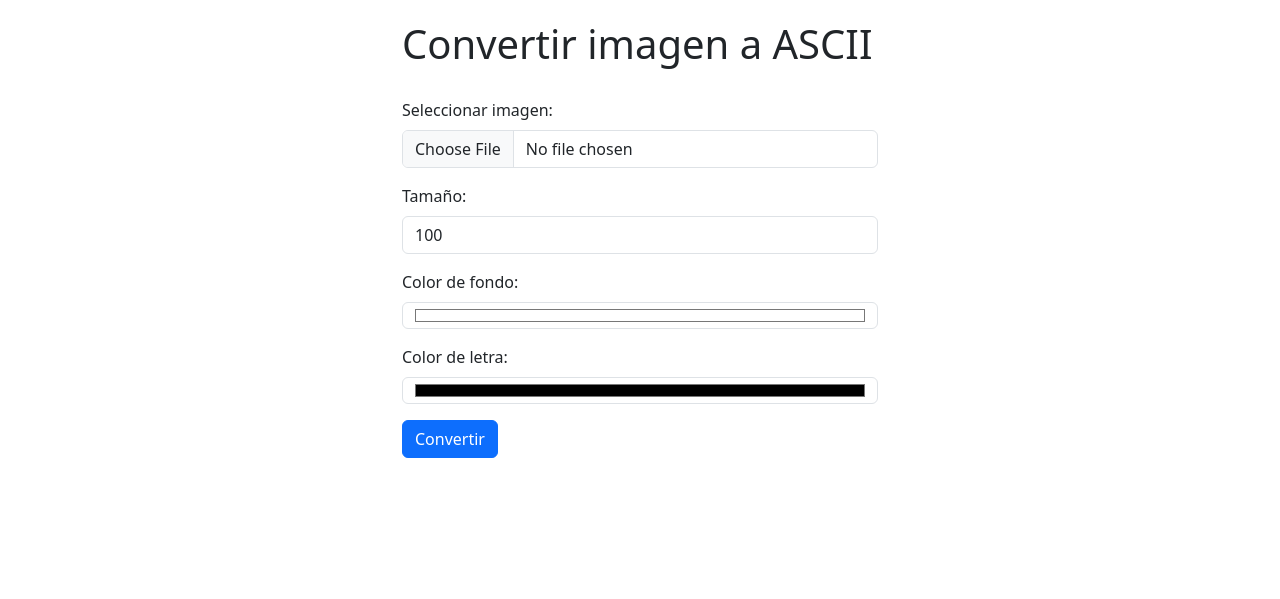
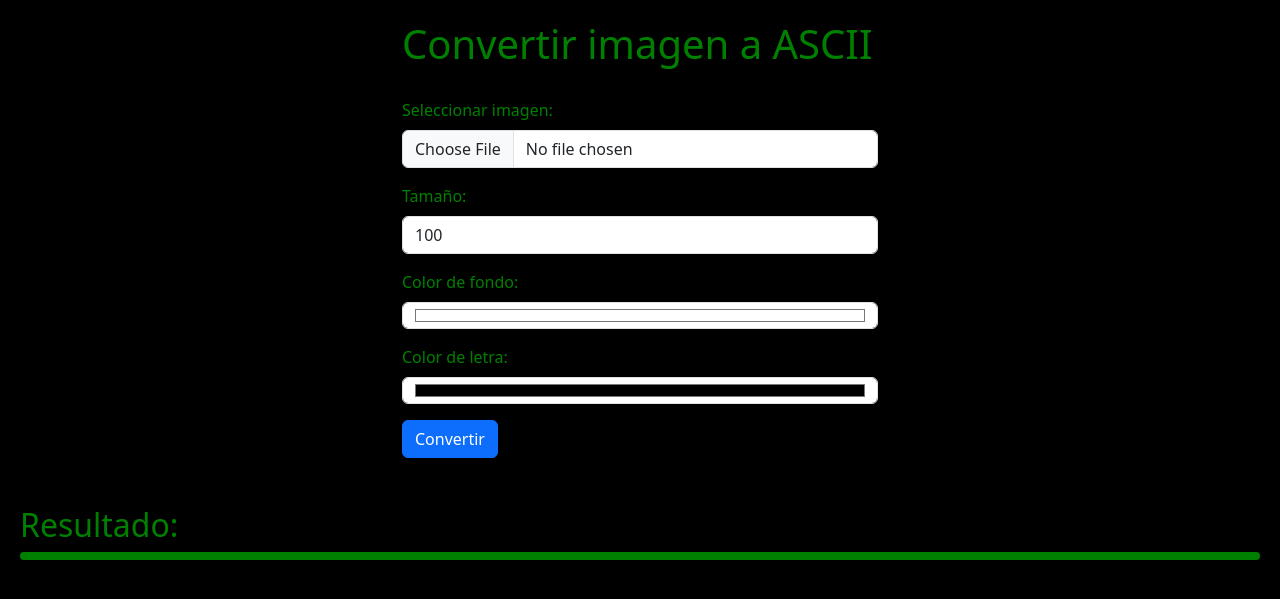
Before and after one commit to GAB00X99/ImgASCII, a Flask app: page / in a window 1280 px wide. Shown: the top 599 px of the page. Run offline with Flask 3, Linux system fonts and the light colour scheme.

Commit message:
commit 2 styles

```diff
--- a/app.py
+++ b/app.py
@@ -1,7 +1,8 @@
 from flask import Flask, render_template, request
 from PIL import Image
 
-app = Flask(__name__)
+app = Flask(__name__, static_folder='templates/static')
+
 
 ASCII_CHARS = '@%#*+=-:. '
 
--- a/templates/index.html
+++ b/templates/index.html
@@ -8,6 +8,8 @@
         /* Estilos personalizados */
         body {
             padding: 20px;
+         color: green;
+            background-color:black;
         }
 
         .container {
@@ -23,11 +25,14 @@
             font-size: 12px;
             font-family: 'Courier New', Courier, monospace;
         }
-
         .resultado {
             background-color: white;
             color: black;
+            border: 4px solid green;
+            border-radius: 10px;
+
         }
+
     </style>
 </head>
 <body>
@@ -54,9 +59,10 @@
             <button type="submit" class="btn btn-primary">Convertir</button>
         </form>
     </div>
+    <h2 class="mt-5">Resultado:</h2>
     <div class="resultado">
         {% if ascii_img %}
-            <h2 class="mt-5">Resultado:</h2>
+
             <pre>{{ ascii_img }}</pre>
         {% endif %}
     </div>
--- a/templates/static/css/styles.css
+++ b/templates/static/css/styles.css
@@ -4,7 +4,7 @@ body {
 }
 
 .container {
-    max-width: 500px;
+    max-width: 200px;
 }
 
 h1 {
```
Also changed, not shown: temp.jpg (added), templates/static/js/script.js (renamed from templates/static/script/script.js).
